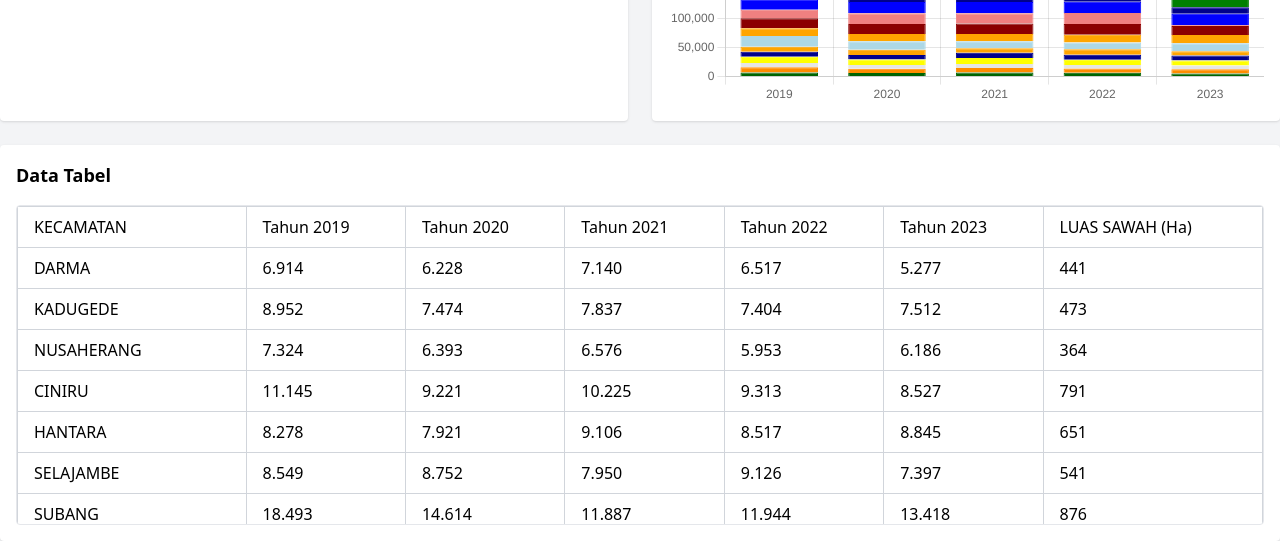
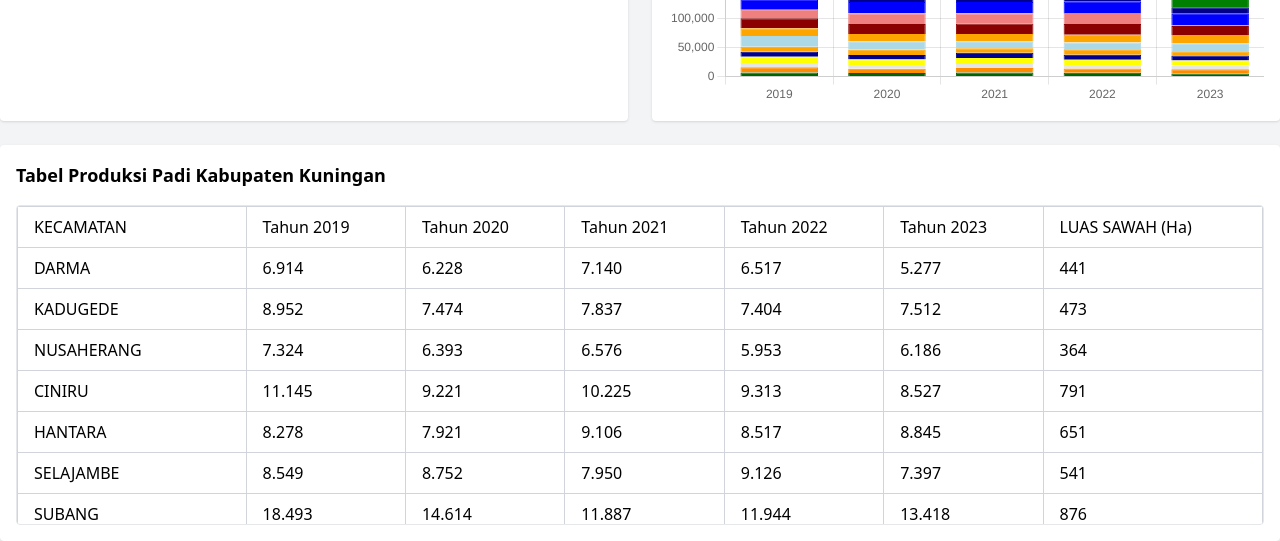
Before and after one commit to aulipad/dashboarpadi, a plain HTML site: page index.html in a window 1280 px wide. Shown: the part 482-1023 px from the top of the page. Drawn offline with nearby package versions, Linux system fonts and the light colour scheme.

Commit message:
index.html

```diff
--- a/index.html
+++ b/index.html
@@ -33,15 +33,15 @@
     <div class="bg-white p-4 shadow rounded">
         <h2 class="text-lg font-semibold mb-4">Diagram Infografis</h2>
         <!-- <canvas id="chart" class="w-full h-80"></canvas> -->
-        <!-- <h2 style="text-align: center;">Data produksi padi per kecamatan</h2> -->
+        <!-- <h2 style="text-align: center;">Total Suara Partai per Kabupaten/Kota</h2> -->
         <canvas id="stackedBarChart" width="800" height="600"></canvas>
     </div>
 
     <script>
-        // Labels untuk sumbu X (KECAMATAN)
+        // Labels untuk sumbu X (Kabupaten/Kota)
         const labels = ["2019", "2020", "2021", "2022", "2023"];
 
-        // Data produksi padi per kecamatan
+        // Data suara partai per kabupaten/kota
         const dataPartai = {
             "DARMA": [6914,6228,7140,6517,5277],
             "KADUGEDE": [8952,7474,7837,7404,7512],
@@ -153,7 +153,7 @@
 
 <!-- Tabel -->
 <div class="container mx-auto mt-6 bg-white p-4 shadow rounded">
-    <h2 class="text-lg font-semibold mb-4">Data Tabel</h2>
+    <h2 class="text-lg font-semibold mb-4">Tabel Produksi Padi Kabupaten Kuningan</h2>
     <div class="overflow-y-auto h-80 border rounded"> <!-- Kontainer dengan scroll -->
       <table class="table-auto w-full border">
         <thead class="bg-white-200">
```
